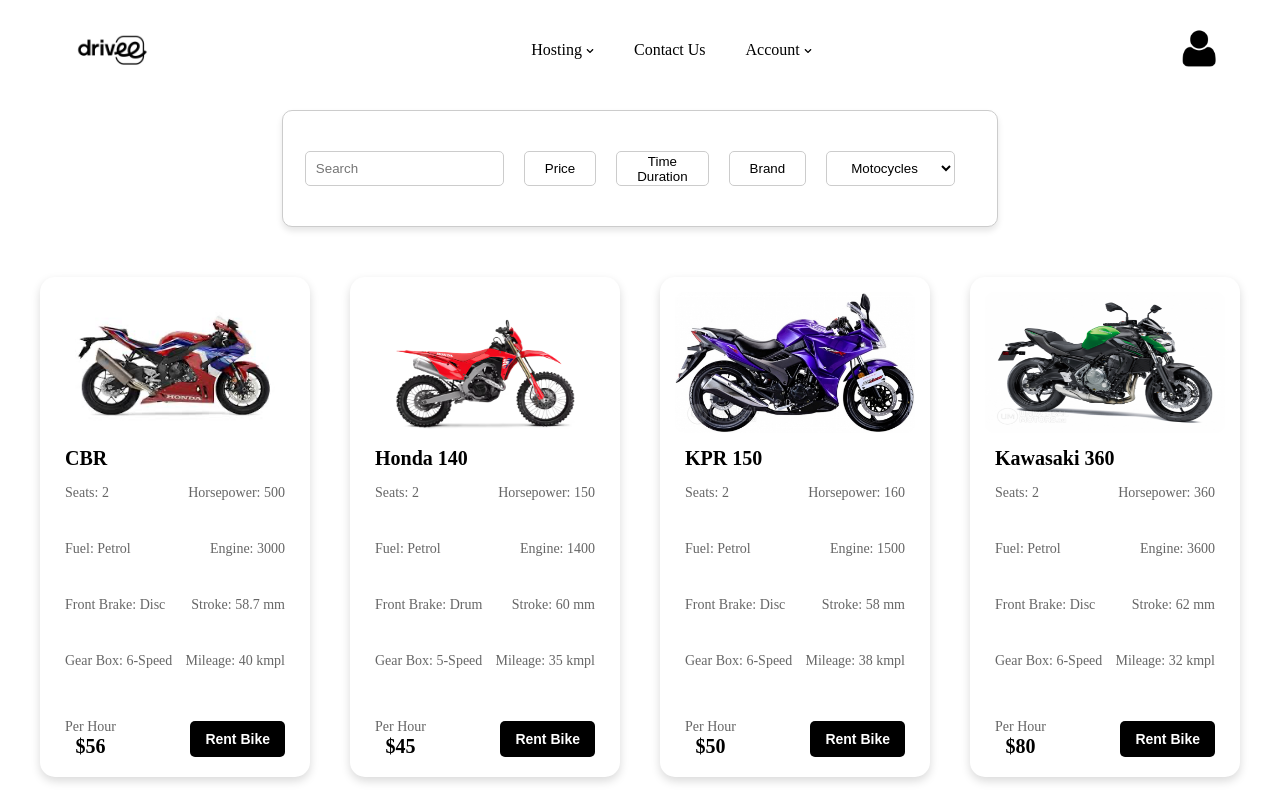
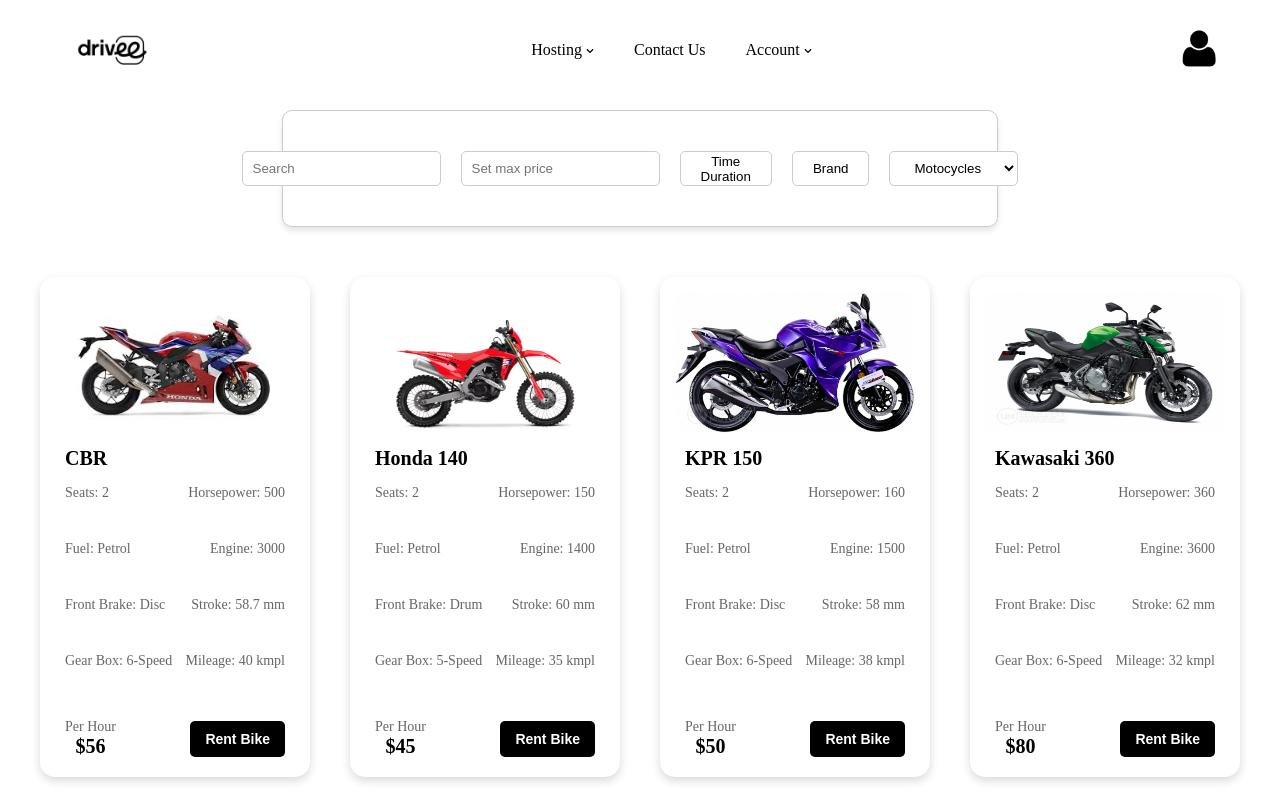
Before and after one commit to Yuizhey/Oris_dz_moto, a React (Vite) app: page /motohomepage in a window 1280 px wide. Shown: the top 800 px of the page. Built offline with nearby package versions, Linux system fonts and the light colour scheme.

Commit message:
попытка добавить Layout

```diff
--- a/src/App.jsx
+++ b/src/App.jsx
@@ -1,18 +1,21 @@
 import './App.css'
-import { BrowserRouter, Routes, Route, Navigate } from "react-router-dom";
+import { BrowserRouter as Router, Routes, Route } from 'react-router-dom';
 import MotoHomePage from './pages/MotoHomePage';
 import MotoIndividualPage from './pages/MotoIndividualPage';
+import Layout from './Layout/Layout';
 
 function App() {
 
   return (
-    <BrowserRouter>
+    <Router>
       <Routes>
-        <Route path="/" element={<Navigate to="/motohomepage" />} />
-        <Route path='/motohomepage' element={<MotoHomePage/>}/>
-        <Route path='/motoindividualpage/:id' element={<MotoIndividualPage/>}/>
+        <Route path="/" element={<Layout/>} >
+          <Route index element={<Layout />} />
+          <Route path='/motohomepage' element={<MotoHomePage/>}/>
+          <Route path='/motoindividualpage/:id' element={<MotoIndividualPage/>}/>
+        </Route>
       </Routes>
-    </BrowserRouter>
+    </Router>
   )
 }
 
--- /dev/null
+++ b/src/Layout/Layout.jsx
@@ -0,0 +1,20 @@
+import React from 'react'
+
+import Navbar from '../components/Navbar/Navbar'
+
+import "../pages/pages.css"
+import Footer from '../components/Footer/Footer'
+import { Outlet } from 'react-router-dom'
+
+
+function Layout() {
+  return (
+    <>
+      <Navbar />
+      <Outlet />
+      <Footer />
+    </>
+  )
+}
+
+export default Layout;
--- a/src/components/MotocycleIndividualCard/MotoCycleIndividualCard.jsx
+++ b/src/components/MotocycleIndividualCard/MotoCycleIndividualCard.jsx
@@ -84,7 +84,7 @@
           </div>
         </div>
         <div className={styles.booking}>
-          <LuMessageCircleHeart size={"3rem"} style={{ marginLeft: "280px" }} />
+          <LuMessageCircleHeart size={"3rem"} style={{ marginLeft: "250px" }} />
           <div className={styles["booking-location"]}>
             <label htmlFor="location"><IoLocationOutline /> Location</label>
             <input type="text" name="location" placeholder="location" />
--- a/src/components/MotocycleIndividualCard/MotoCycleIndividualCard.module.css
+++ b/src/components/MotocycleIndividualCard/MotoCycleIndividualCard.module.css
@@ -16,9 +16,6 @@
     width: 1200px;
     margin: 0 auto;
     padding: 20px;
-    background-color: #f9f9f9;
-    border-radius: 15px;
-    box-shadow: 0 4px 8px rgba(0, 0, 0, 0.1);
 }
 
 .motorcycle-card h2,
@@ -28,18 +25,13 @@
 
 .specifications {
     width: 300px;
-    background-color: #fff;
     padding: 15px;
-    border-radius: 10px;
-    box-shadow: 0 2px 4px rgba(0, 0, 0, 0.1);
+
 }
 
 .information {
     width: 550px;
-    background-color: #fff;
     padding: 15px;
-    border-radius: 10px;
-    box-shadow: 0 2px 4px rgba(0, 0, 0, 0.1);
 }
 
 .slider {
--- a/src/components/Navbar/Navbar.jsx
+++ b/src/components/Navbar/Navbar.jsx
@@ -10,7 +10,7 @@
   function backToHomePage(){
     navigate("/motohomepage")
   }
-
+  console.log("header");
   return (
     <div className={styles.navbar}>
       <div className={styles["navbar-logo"]} onClick={backToHomePage}>
@@ -38,4 +38,4 @@
   )
 }
 
-export default Navbar
+export default React.memo(Navbar);
--- a/src/components/SearchBar/SearchBar.jsx
+++ b/src/components/SearchBar/SearchBar.jsx
@@ -3,6 +3,7 @@
 
 function SearchBar(props) {
   const [searchValue, setSearchValue] = useState("");
+  const [maxPriceValue, setMaxPriceValue] = useState(0);
 
   function handleSearch(event){
     const value = event.target.value;
@@ -14,10 +15,16 @@
     props.onChangeType(event.target.value)
   }
 
+  function handleMaxPrice(event){
+    const value = event.target.value;
+    setMaxPriceValue(value);
+    props.onSetMaxPrice(value);
+  }
+
   return (
     <div className={styles.searchBar}>
       <input type="text" placeholder="Search" className={styles.searchInput} onChange={handleSearch}/>
-      <button className={styles.dropdownButton}>Price</button>
+      <input type="text" className={styles.searchInput} onChange={handleMaxPrice} placeholder='Set max price'/>
       <button className={styles.dropdownButton}>Time Duration</button>
       <button className={styles.dropdownButton}>Brand</button>
       <select className={styles.dropdownButton} onChange={handleChangeType}>
--- a/src/pages/MotoHomePage.jsx
+++ b/src/pages/MotoHomePage.jsx
@@ -36,14 +36,30 @@
     setCurrentTypeOfList(type);
   };
 
+  function handleMaxPrice(value){
+    const listToFilter = currentTypeOfList ==="motocycles" ? motocyclesConsts : carsConsts;
+    const trimmedValue = String(value).trim();
+    if (!trimmedValue && trimmedValue !== "0") {
+      setFilteredMotocycleList(motocyclesConsts);
+      setFilteredCarsList(carsConsts);
+    } else {
+      const filtered = listToFilter.filter(item =>
+        Number(item.pricePerHour) <= value
+      );
+      if (currentTypeOfList ==="motocycles"){
+        setFilteredMotocycleList(filtered);
+      }else{
+        setFilteredCarsList(filtered);
+      }
+    }
+  };
+
   return (
     <div className="page-container">
-      <Navbar />
-      <SearchBar onChange={handleSearch} onChangeType={handleChangeType}/>
+      <SearchBar onChange={handleSearch} onChangeType={handleChangeType} onSetMaxPrice={handleMaxPrice}/>
       <div className="content">
         <MotoCardsGrid list={currentTypeOfList === 'motocycles' ? filteredMotocycleList : filteredCarsList} type={currentTypeOfList}/>
       </div>
-      <Footer />
     </div>
   )
 }
--- a/src/pages/MotoIndividualPage.jsx
+++ b/src/pages/MotoIndividualPage.jsx
@@ -15,11 +15,9 @@
 
   return (
     <div className="page-container">
-      <Navbar />
       <div className="content">
         <MotoCycleIndividualCard motorcycle={item} type={type} />
       </div>
-      <Footer />
     </div>
   );
 }
```
